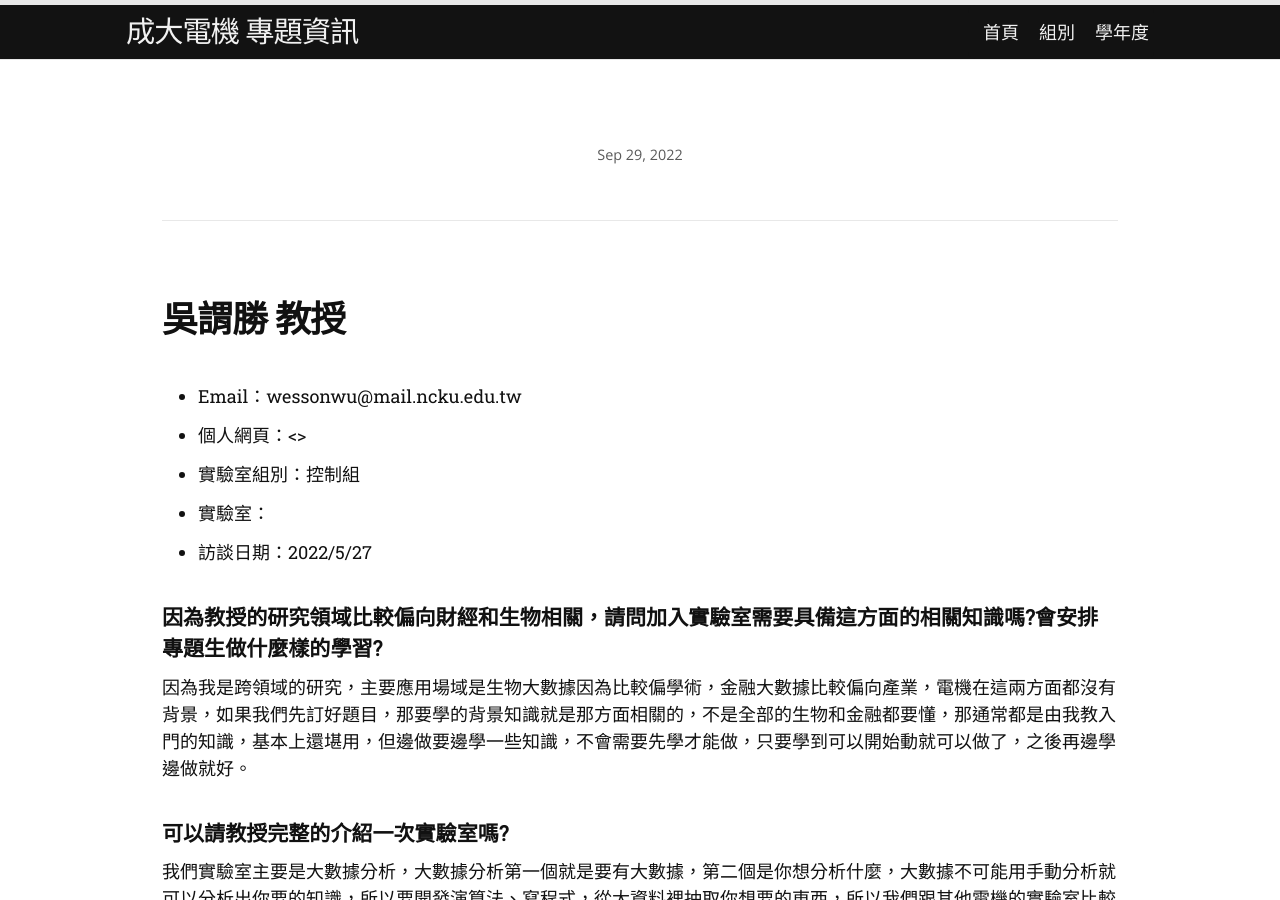
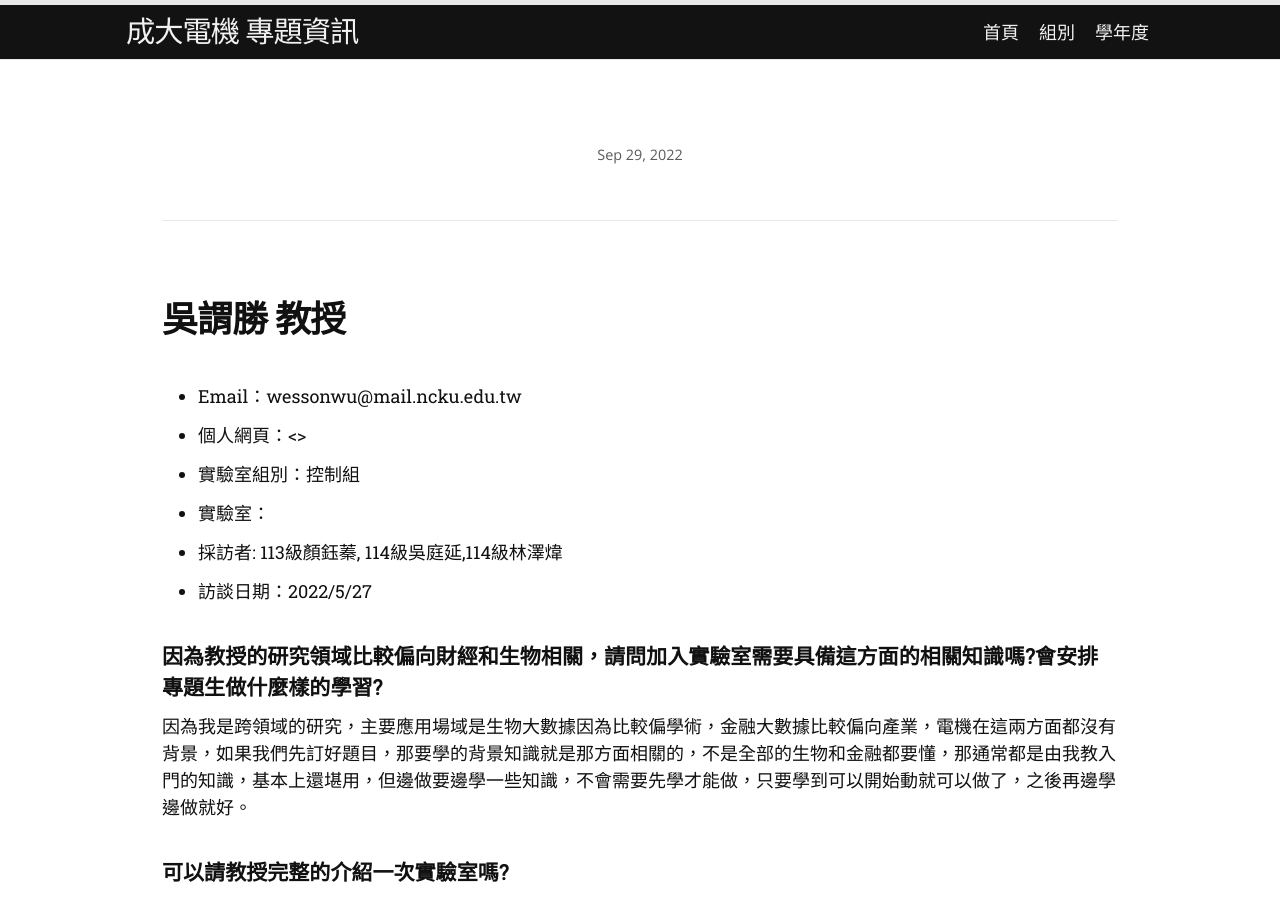
Before and after one commit to NCKUEESA/undergraduate-project, a Jekyll site: the page built from _posts/2022-05-27-WS-Wu.md, in a window 1280 px wide and 900 px high. Built offline with Jekyll 4.4.1, drawn with Linux system fonts in a browser that asks for light colours; some web fonts are replaced; our own code applies the rules of GitHub Pages for plain Markdown files.

Commit message:
Update 2022-05-27-WS-Wu.md

```diff
--- a/_posts/2022-05-27-WS-Wu.md
+++ b/_posts/2022-05-27-WS-Wu.md
@@ -16,6 +16,7 @@ author: 113級顏鈺蓁, 114級吳庭延,114級林澤煒
 - 個人網頁：<{{ [page.profile](https://www.ee.ncku.edu.tw/teacher/index2.php?teacher_id=118) }}>
 - 實驗室組別：控制組
 - 實驗室：[{{ [page.lab](http://cosbi2.ee.ncku.edu.tw/wessonwu/) }}](http://powerlab.ee.ncku.edu.tw/)
+- 採訪者: 113級顏鈺蓁, 114級吳庭延,114級林澤煒
 - 訪談日期：2022/5/27
 
 ### 因為教授的研究領域比較偏向財經和生物相關，請問加入實驗室需要具備這方面的相關知識嗎?會安排專題生做什麼樣的學習?
```
